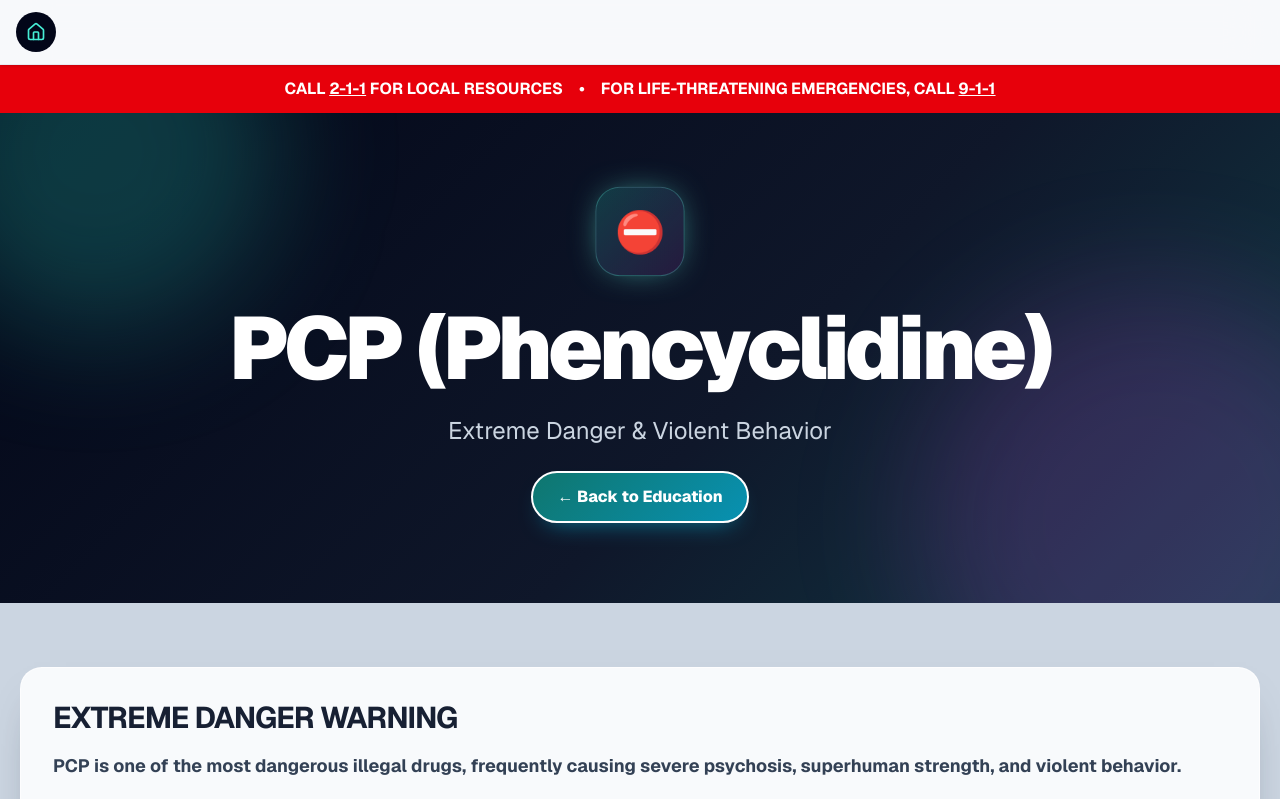
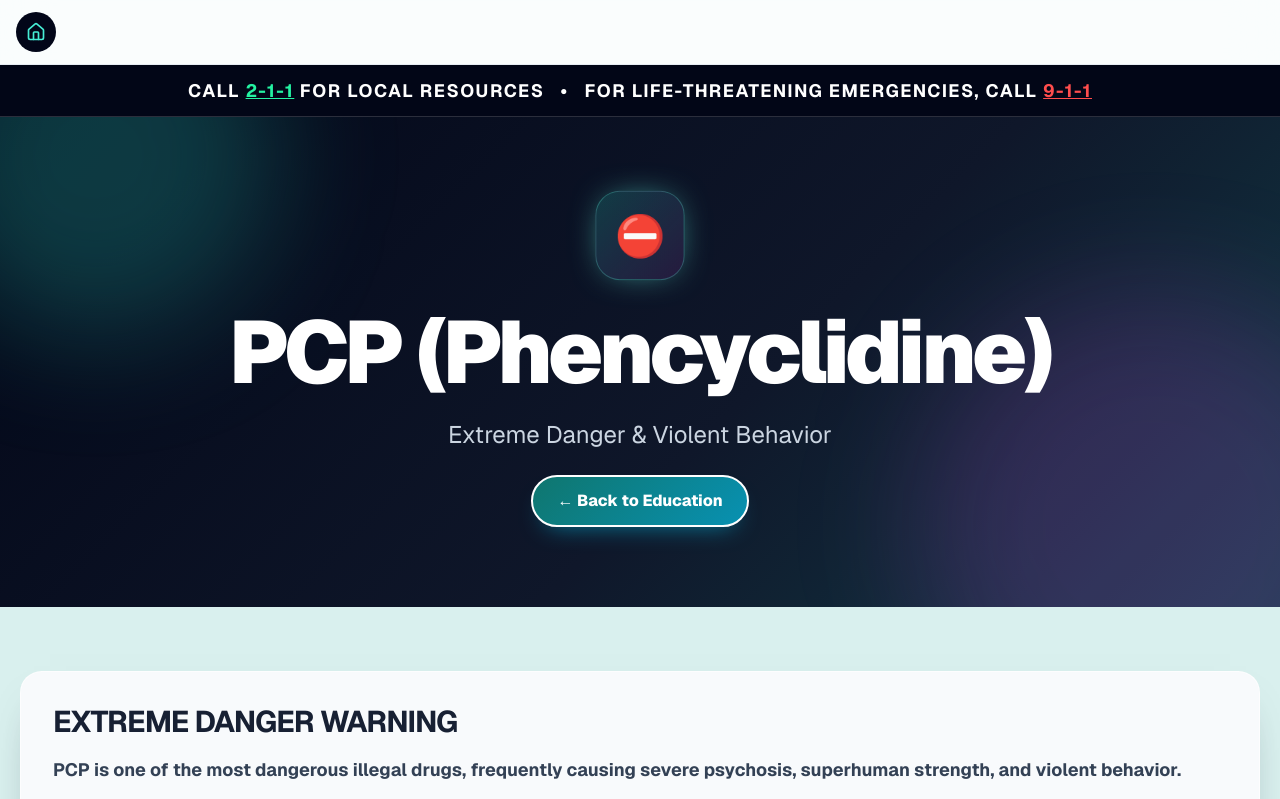
Before and after one commit to dgardner1982/v0-ottawa-county-resources, a Next.js app: page /drug/pcp in a window 1280 px wide. Shown: the top 799 px of the page. Built offline with nearby package versions, Linux system fonts and the light colour scheme.

Commit message:
Match emergency banner and substance page palette

```diff
--- a/app/globals.css
+++ b/app/globals.css
@@ -271,18 +271,39 @@
   @apply text-primary;
 }
 
+/* Shared emergency banner treatment across every route. */
+div.bg-red-600 {
+  background: #020617 !important;
+  background-color: #020617 !important;
+  border-bottom: 1px solid rgba(255, 255, 255, 0.16);
+  color: #ffffff;
+  font-size: 1.125rem;
+  letter-spacing: 0.08em;
+  line-height: 1.5;
+  padding: 0.75rem 1rem;
+  text-transform: uppercase;
+}
+
+div.bg-red-600 a[href="tel:211"] {
+  color: #24f2a2 !important;
+}
+
+div.bg-red-600 a[href="tel:911"] {
+  color: #ff4d4d !important;
+}
+
 /* Shared visual skin for the legacy substance-detail routes. */
 body:has(header.bg-white.border-b-2.border-teal-200) {
-  background: #cbd5e1;
+  background: #d9f0ee;
 }
 
 body:has(header.bg-white.border-b-2.border-teal-200) main.max-w-6xl {
-  background: #cbd5e1;
+  background: #d9f0ee;
   color: #172033;
 }
 
 body:has(header.bg-white.border-b-2.border-teal-200) main.max-w-6xl > div {
-  background: #f8fafc;
+  background: #ffffff;
   color: #172033;
 }
 
@@ -399,7 +420,7 @@ body:has(header.bg-white.border-b-2.border-teal-200) main.max-w-6xl {
   max-width: none;
   margin: 0;
   padding: 4rem max(1.25rem, calc((100vw - 80rem) / 2));
-  background: #cbd5e1;
+  background: #d9f0ee;
   }
 
 body:has(header.bg-white.border-b-2.border-teal-200) main.max-w-6xl > div {
```
